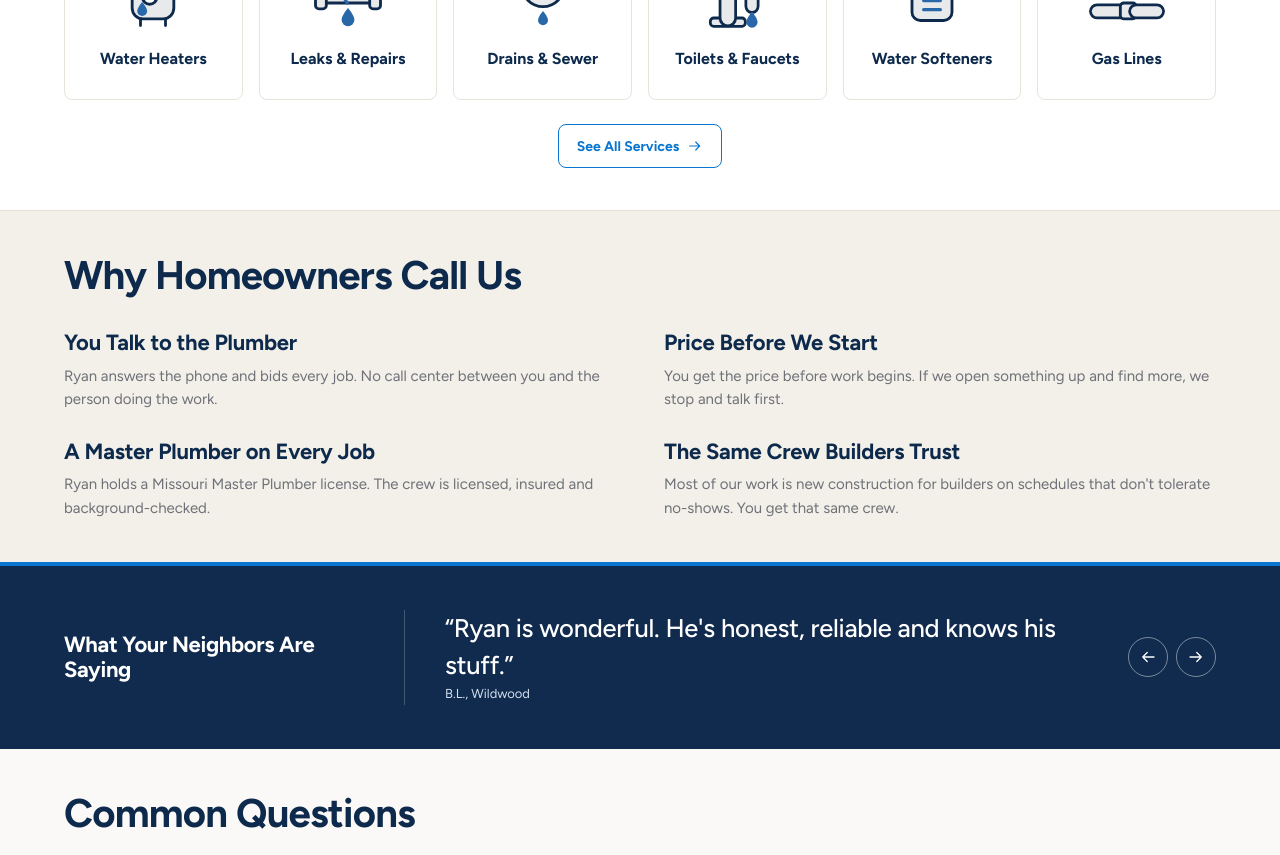
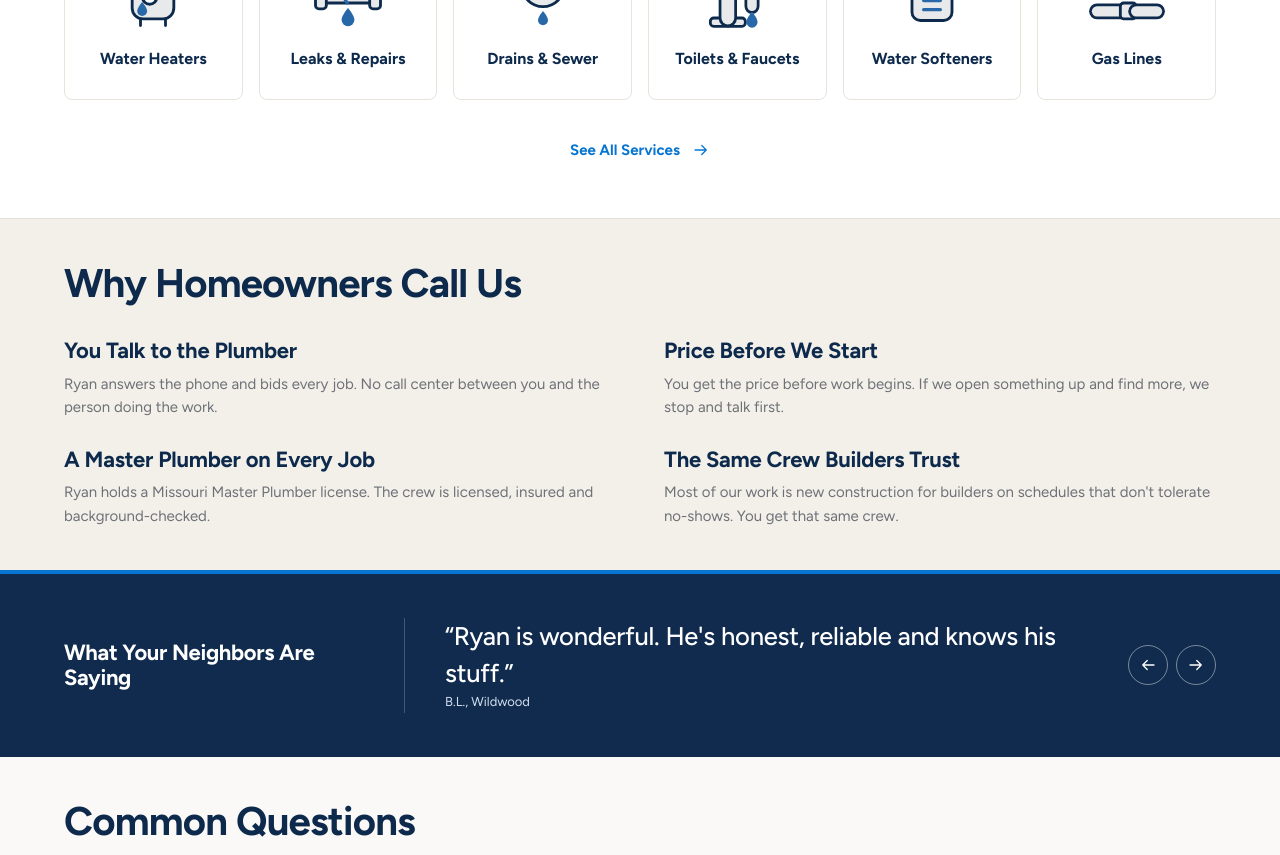
Before and after one commit to rs-johnson-plumbing/website, a Next.js app: page /for-homeowners in a window 1280 px wide. Shown: the part 780-1635 px from the top of the page. Built offline with nearby package versions, Linux system fonts and the light colour scheme.

Commit message:
Match service discovery links to homepage text and arrow

```diff
--- a/src/components/concept-two/pages/C2Homeowners.tsx
+++ b/src/components/concept-two/pages/C2Homeowners.tsx
@@ -53,7 +53,7 @@ export function C2Homeowners() {
           </div>
           <C2ServiceGrid items={tiles} />
           <div className="c2-center c2-home-services-more">
-            <C2Button href="/services" variant="outline" size="sm">
+            <C2Button href="/services" variant="outline" className="c2-btn--quiet">
               {page.services.seeAll}
             </C2Button>
           </div>
```
